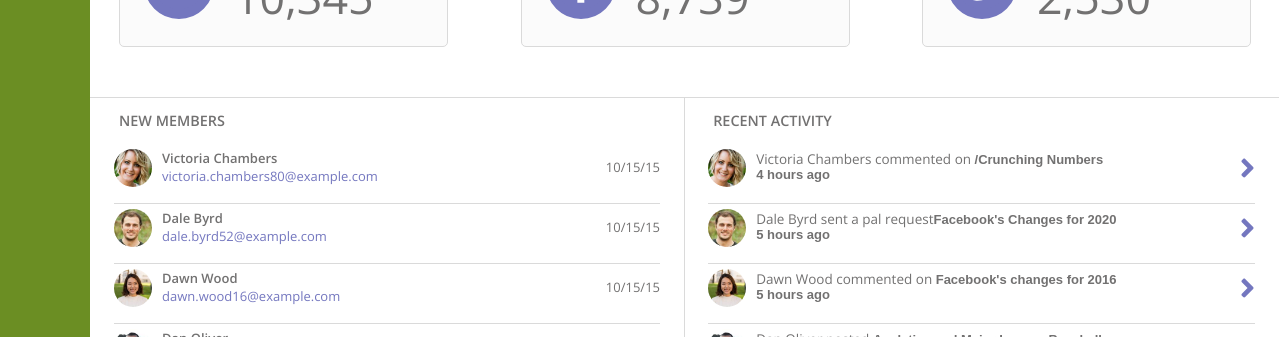
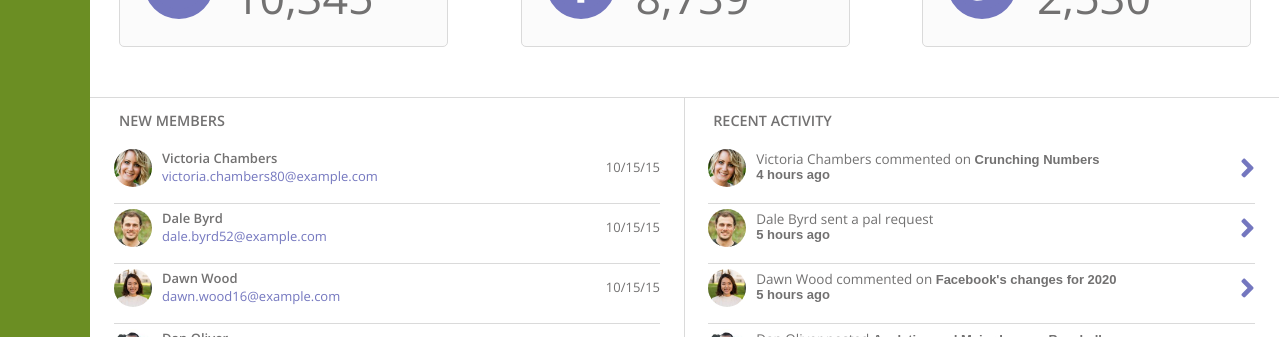
Before and after one commit to DavidPSchreiber/TechnicalDegree-Project-7, a plain HTML site: page index.html in a window 1280 px wide. Shown: the part 1065-1402 px from the top of the page. Drawn offline with nearby package versions, Linux system fonts and the light colour scheme; a web font is replaced by a local one.

```diff
--- a/index.html
+++ b/index.html
@@ -216,7 +216,7 @@
           <div class="activity__container activity__container--nowrap">
             <img class="profile-photo feed" src="images/member-1.jpg" alt="Member Profile Image">
             <div class="activity__content">
-              <p class="activity__desc">Victoria Chambers commented on <span class="activity__post">/Crunching Numbers</span></p>
+              <p class="activity__desc">Victoria Chambers commented on <span class="activity__post">Crunching Numbers</span></p>
               <p class="activity__date">4 hours ago</p>
             </div>
             <img class="activity__toggle" src="icons/icon-angle-right.svg" alt="Angle Right Icon">
@@ -225,7 +225,7 @@
           <div class="activity__container activity__container--nowrap">
             <img class="profile-photo feed" src="images/member-2.jpg" alt="Member Profile Image">
             <div class="activity__content">
-              <p class="activity__desc">Dale Byrd sent a pal request<span class="activity__post">Facebook's Changes for 2020</span></p>
+              <p class="activity__desc">Dale Byrd sent a pal request<span class="activity__post"></span></p>
               <p class="activity__date">5 hours ago</p>
             </div>
             <img class="activity__toggle" src="icons/icon-angle-right.svg" alt="Angle Right Icon">
@@ -234,7 +234,7 @@
           <div class="activity__container activity__container--nowrap">
             <img class="profile-photo feed" src="images/member-3.jpg" alt="Member Profile Image">
             <div class="activity__content">
-              <p class="activity__desc">Dawn Wood commented on <span class="activity__post">Facebook's changes for 2016</span></p>
+              <p class="activity__desc">Dawn Wood commented on <span class="activity__post">Facebook's changes for 2020</span></p>
               <p class="activity__date">5 hours ago</p>
             </div>
             <img class="activity__toggle" src="icons/icon-angle-right.svg" alt="Angle Right Icon">
@@ -310,7 +310,7 @@
   crossorigin="anonymous"></script>
     <script src="https://cdnjs.cloudflare.com/ajax/libs/Chart.js/2.8.0/Chart.bundle.min.js"></script>
     <script src="https://cdnjs.cloudflare.com/ajax/libs/Chart.js/2.8.0/Chart.min.js"></script>
-<!--    <script src="js/plugins/ion-sound/ion.sound.min.js"></script>-->
+
     <script src="js/variables.js"></script>
     <script src="js/data.js"></script>
     <script src="js/functions.js"></script>
```
Also changed, not shown: js/app.js (+4 -4 lines), js/data.js (+0 -14 lines).
